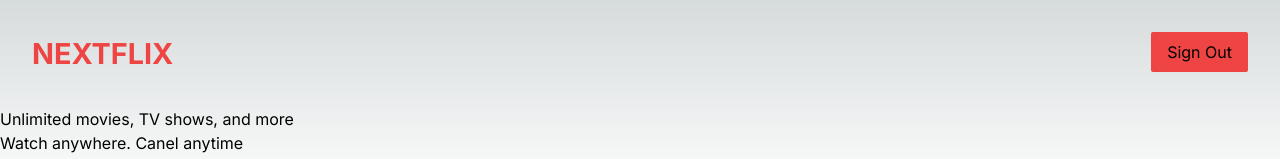
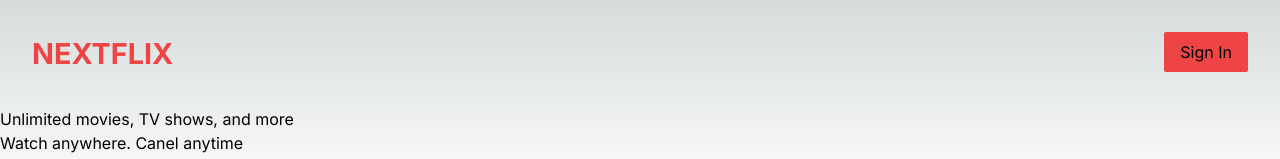
Before and after one commit to gtstarnes/nextflix, a Next.js app: page / in a window 1280 px wide. Shown: the top 159 px of the page. Built offline with nearby package versions, Linux system fonts and the light colour scheme.

Commit message:
played around with minor stuff

```diff
--- a/app/components/NavBar.tsx
+++ b/app/components/NavBar.tsx
@@ -1,9 +1,8 @@
 import Link from 'next/link'
-import React from 'react'
 
 
 const NavBar = () => {
-    const isLoggedIn = true;
+    let isLoggedIn = false;
   return (
     <div className="flex justify-between p-8 z-100">
         <h4 className="text-red-500 text-[1.8rem] font-bold">NEXTFLIX</h4>
@@ -14,7 +13,7 @@ const NavBar = () => {
                     <button className="bg-red-500 py-2 px-4 rounded-sm
                                         hover:rounded-none hover:bg-red-700">
                         <Link href="/login">
-                            Sign in
+                            Sign In
                         </Link>
                     </button>:
                     <button className="bg-red-500 py-2 px-4 rounded-sm
```
